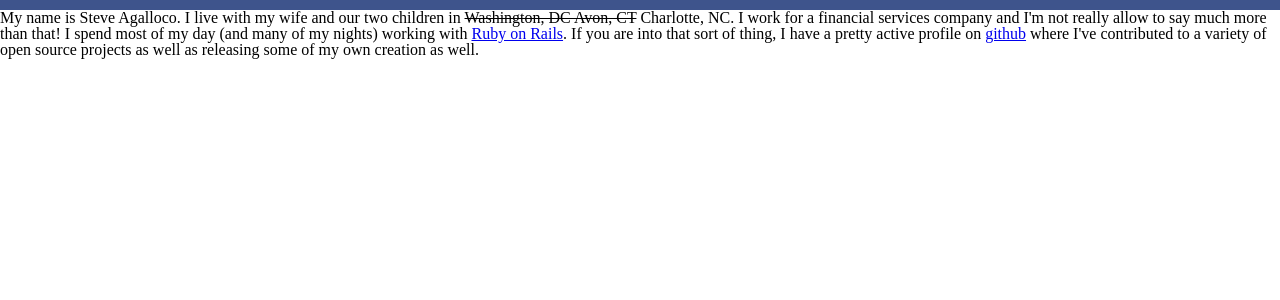
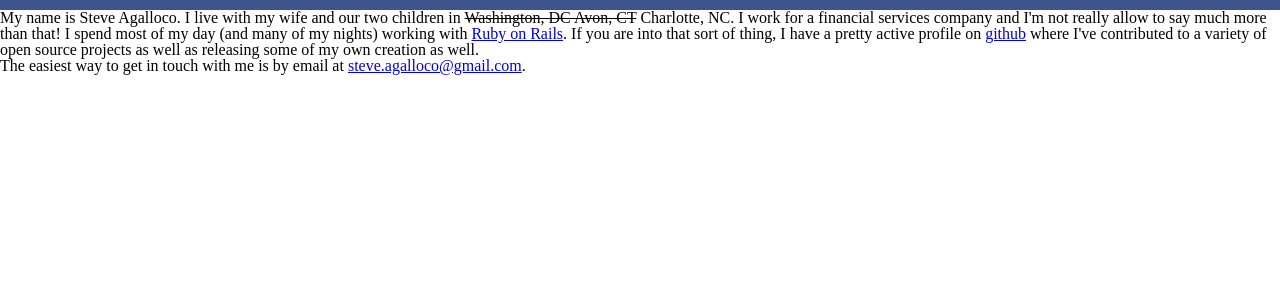
Before and after one commit to stve/stve.github.io, a Jekyll site: the page built from about.html, in a window 1280 px wide. Shown: the top 300 px of the page. Built offline with Jekyll 4.4.1, drawn with Linux system fonts in a browser that asks for light colours; nearby versions of some CDN libraries; library files that are not in the unit come from our copies; Markdown is read by kramdown in place of the engine named in the settings.

Commit message:
add email to about

```diff
--- a/about.html
+++ b/about.html
@@ -4,3 +4,6 @@ title: About
 ---
 
 My name is Steve Agalloco.  I live with my wife and our two children in <del>Washington, DC Avon, CT</del>  Charlotte, NC. I work for a financial services company and I'm not really allow to say much more than that!  I spend most of my day (and many of my nights) working with <a href="http://rubyonrails.org">Ruby on Rails</a>.  If you are into that sort of thing, I have a pretty active profile on <a href="http://github.com/spagalloco">github</a> where I've contributed to a variety of open source projects as well as releasing some of my own creation as well.
+
+<p>The easiest way to get in touch with me is by email at <a
+href="mailto:s&#116;&#101;&#118;&#101;&#46;ag&#97;l&#108;&#111;&#99;o&#64;&#103;&#109;&#97;i&#108;.&#99;o&#109;">&#115;&#116;&#101;&#118;&#101;.&#97;&#103;&#97;&#108;loc&#111;&#64;&#103;&#109;&#97;&#105;&#108;&#46;&#99;&#111;&#109;</a>.</p>
```
